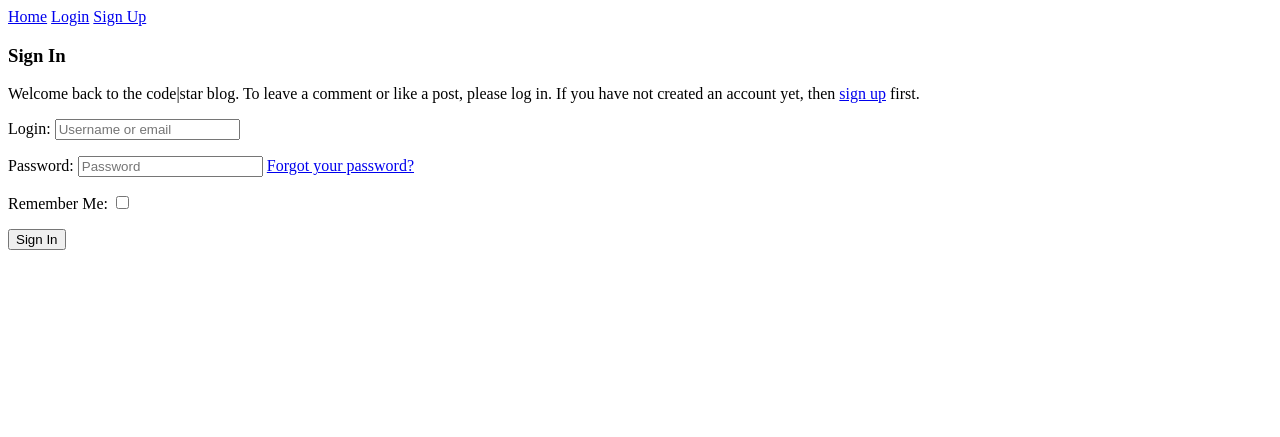
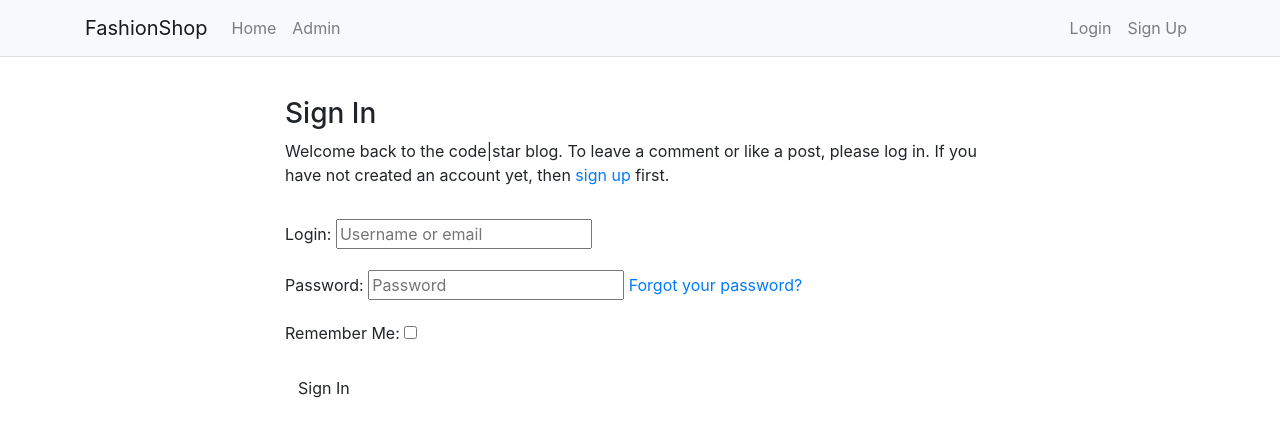
Before and after one commit to Victor400/fashionshop, a Django app: page /accounts/login/ in a window 1280 px wide. Shown: the top 437 px of the page. Run offline with Django 4.2, Linux system fonts and the light colour scheme; some libraries are stand-ins or nearby versions.

Commit message:
feat(ui): switch base template to Bootstrap 4.6 with allauth nav and alerts
- Replace base.html with Bootstrap 4.6 starter (CDN)
- Add responsive navbar with Home/Admin and Login/Signup/Logout
- Show user greeting when authenticated
- Display Django messages as Bootstrap 4 alerts
- Add title/extra_head/extra_scripts blocks

```diff
--- a/templates/base.html
+++ b/templates/base.html
@@ -1,32 +1,88 @@
 <!doctype html>
-<html>
+<html lang="en">
   <head>
-    <meta charset="utf-8" />
-    <title>FashionShop</title>
+    <!-- Required meta tags -->
+    <meta charset="utf-8">
+    <meta name="viewport"
+          content="width=device-width, initial-scale=1, shrink-to-fit=no">
+
+    <!-- Bootstrap 4.6 CSS (CDN) -->
+    <link rel="stylesheet"
+          href="https://cdn.jsdelivr.net/npm/bootstrap@4.6.2/dist/css/bootstrap.min.css"
+          integrity="sha384-xOolHFLEh07PJGoPkLv1IbcEPTNtaed2xpHsD9ESMhqIYd0nLMwNLD69Npy4HI+N"
+          crossorigin="anonymous">
+
+    <title>{% block title %}FashionShop{% endblock %}</title>
+    {% block extra_head %}{% endblock %}
   </head>
   <body>
-    <header>
-      <nav>
-        <a href="/">Home</a>
-        {% if user.is_authenticated %}
-          <span>Hi, {{ user.email|default:user.get_username }}</span>
-          <a href="{% url 'account_logout' %}">Logout</a>
-          <a href="/admin/">Admin</a>
-        {% else %}
-          <a href="{% url 'account_login' %}">Login</a>
-          <a href="{% url 'account_signup' %}">Sign Up</a>
-        {% endif %}
+    <header class="mb-4 border-bottom">
+      <nav class="navbar navbar-expand-lg navbar-light bg-light">
+        <div class="container">
+          <a class="navbar-brand" href="/">FashionShop</a>
+          <button class="navbar-toggler" type="button" data-toggle="collapse"
+                  data-target="#mainNav" aria-controls="mainNav"
+                  aria-expanded="false" aria-label="Toggle navigation">
+            <span class="navbar-toggler-icon"></span>
+          </button>
+
+          <div class="collapse navbar-collapse" id="mainNav">
+            <ul class="navbar-nav mr-auto">
+              <li class="nav-item">
+                <a class="nav-link" href="/">Home</a>
+              </li>
+              <li class="nav-item">
+                <a class="nav-link" href="/admin/">Admin</a>
+              </li>
+            </ul>
+
+            <ul class="navbar-nav">
+              {% if user.is_authenticated %}
+                <li class="nav-item d-flex align-items-center px-2 text-muted">
+                  <small>Hello, {{ user.email|default:user.get_username }}</small>
+                </li>
+                <li class="nav-item">
+                  <a class="nav-link" href="{% url 'account_logout' %}">Logout</a>
+                </li>
+              {% else %}
+                <li class="nav-item">
+                  <a class="nav-link" href="{% url 'account_login' %}">Login</a>
+                </li>
+                <li class="nav-item">
+                  <a class="nav-link" href "{% url 'account_signup' %}">Sign Up</a>
+                </li>
+              {% endif %}
+            </ul>
+          </div>
+        </div>
       </nav>
     </header>
-    <main>
+
+    <main class="container mb-5">
+      {% if messages %}
+        <div class="mb-3">
+          {% for message in messages %}
+            <div class="alert alert-{{ message.tags|default:'info' }} alert-dismissible fade show" role="alert">
+              {{ message }}
+              <button type="button" class="close" data-dismiss="alert" aria-label="Close">
+                <span aria-hidden="true">&times;</span>
+              </button>
+            </div>
+          {% endfor %}
+        </div>
+      {% endif %}
+
       {% block content %}{% endblock %}
     </main>
-    {% if messages %}
-      <ul>
-        {% for message in messages %}
-          <li>{{ message }}</li>
-        {% endfor %}
-      </ul>
-    {% endif %}
+
+    <!-- jQuery (slim) + Bootstrap 4.6 Bundle (includes Popper) -->
+    <script src="https://cdn.jsdelivr.net/npm/jquery@3.5.1/dist/jquery.slim.min.js"
+            integrity="sha384-DfXdz2htPH0lsSSs5nCTpuj/zy4C+OGpamoFVy38MVBnE+IbbVYUew+OrCXaRkfj"
+            crossorigin="anonymous"></script>
+    <script src="https://cdn.jsdelivr.net/npm/bootstrap@4.6.2/dist/js/bootstrap.bundle.min.js"
+            integrity="sha384-Fy6S3B9q64WdZWQUiU+q4/2Lc9npb8tCaSX9FK7E8HnRr0Jz8D6OP9dO5Vg3Q9ct"
+            crossorigin="anonymous"></script>
+
+    {% block extra_scripts %}{% endblock %}
   </body>
 </html>
```
